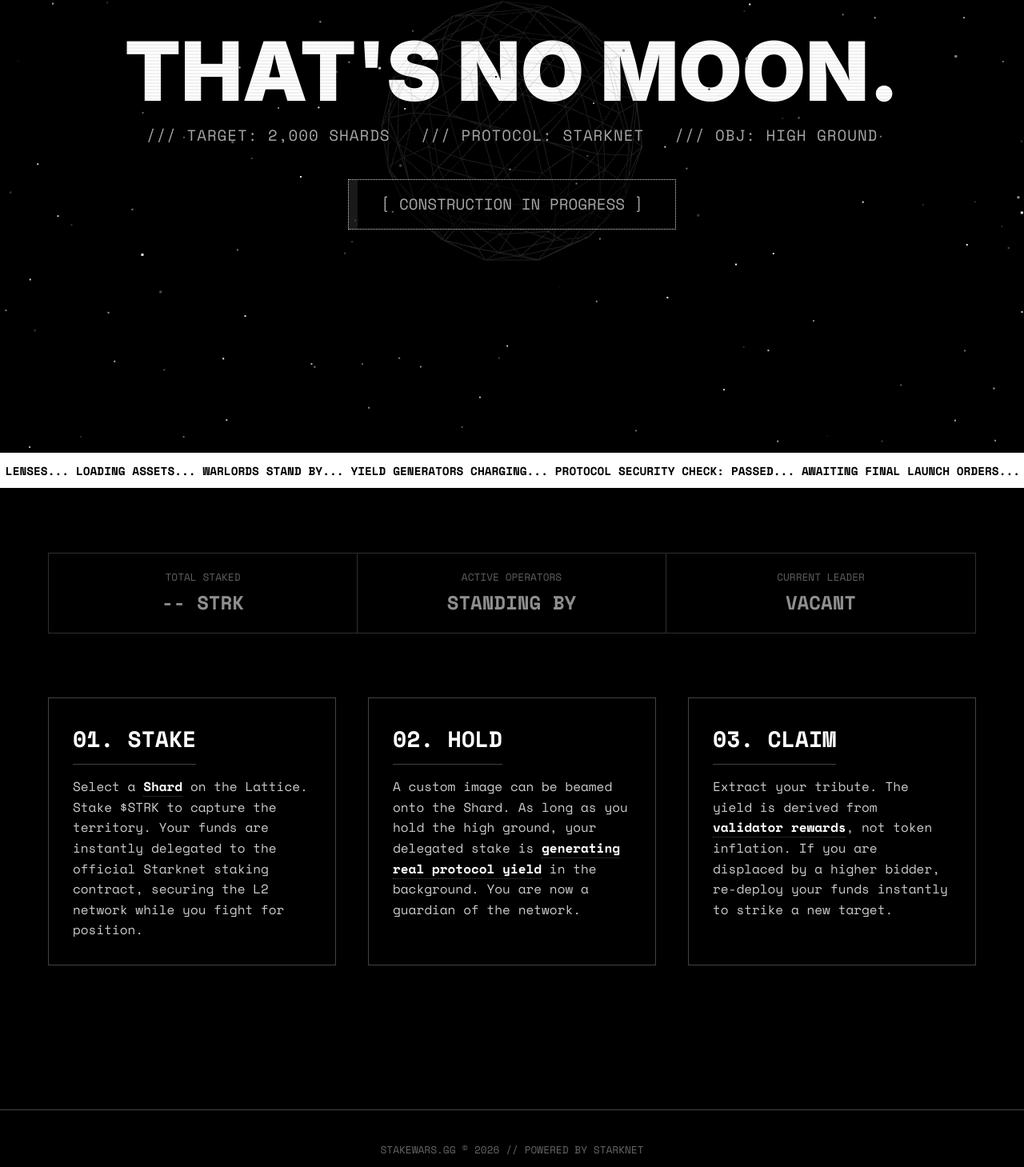
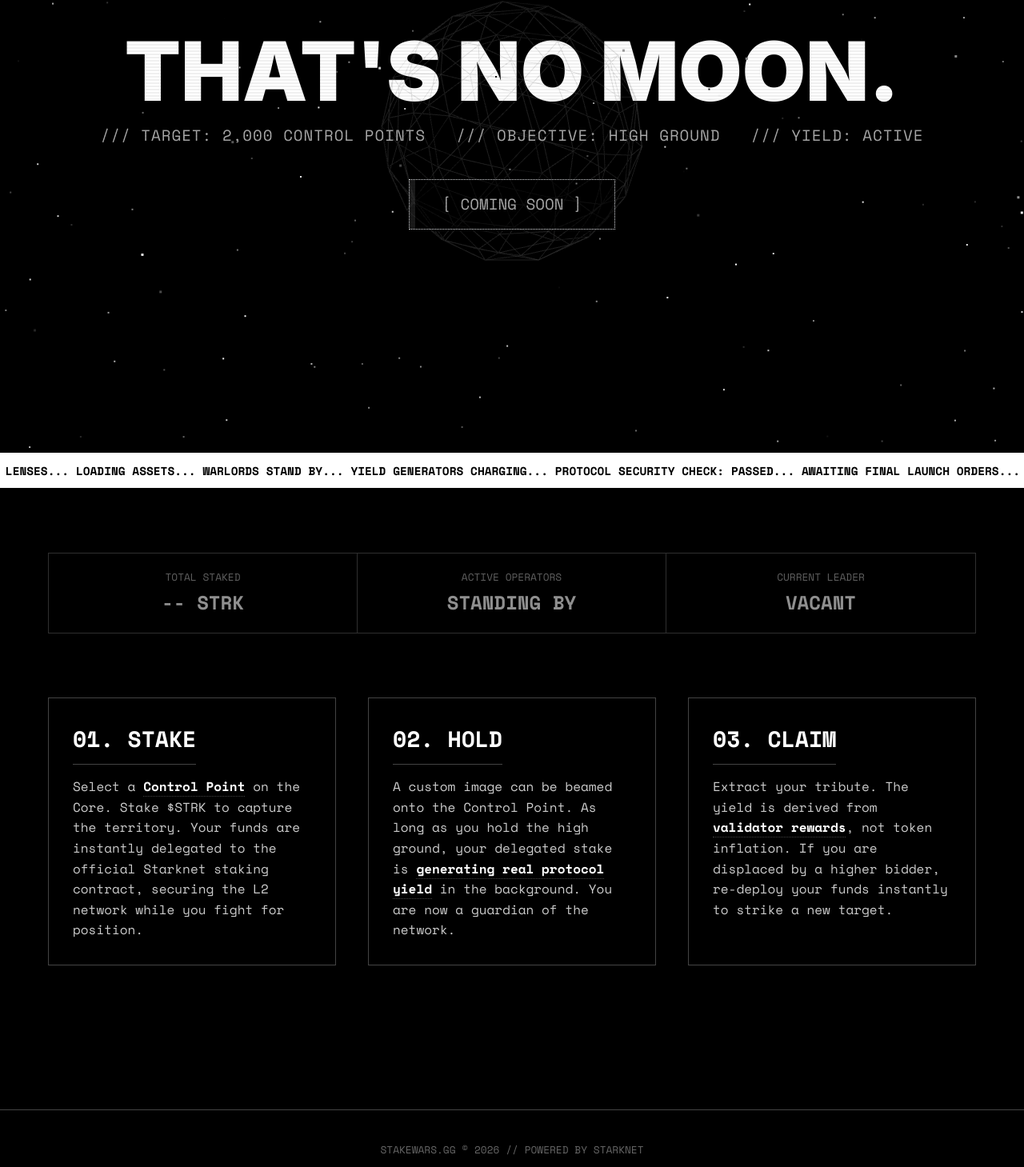
Before and after one commit to broody/stake-wars, a React (Vite) app: page / in a window 1280 px wide. Shown: the part 235-1694 px from the top of the page at 80% size. Built offline with nearby package versions, Linux system fonts and the light colour scheme.

Commit message:
feat: update PRD

```diff
--- a/src/App.tsx
+++ b/src/App.tsx
@@ -17,9 +17,9 @@ function App() {
         <>
           Select a{' '}
           <span className="text-fg font-bold border-b border-dotted border-dim">
-            Shard
+            Control Point
           </span>{' '}
-          on the Lattice. Stake $STRK to capture the territory. Your funds are
+          on the Core. Stake $STRK to capture the territory. Your funds are
           instantly delegated to the official Starknet staking contract,
           securing the L2 network while you fight for position.
         </>
@@ -29,8 +29,8 @@ function App() {
       title: '02. HOLD',
       description: (
         <>
-          A custom image can be beamed onto the Shard. As long as you hold the
-          high ground, your delegated stake is{' '}
+          A custom image can be beamed onto the Control Point. As long as you
+          hold the high ground, your delegated stake is{' '}
           <span className="text-fg font-bold border-b border-dotted border-dim">
             generating real protocol yield
           </span>{' '}
--- a/src/components/Footer.tsx
+++ b/src/components/Footer.tsx
@@ -3,7 +3,7 @@ export const Footer = () => {
     <footer className="border-t border-dim py-10 px-5 text-center text-[0.8rem] text-[#666]">
       <div>STAKEWARS.GG &copy; 2026 // POWERED BY STARKNET</div>
       <div className="footer-loc mt-2.5 text-fg font-bold">
-        LOCATION: THE HIGH GROUND
+        That's no moon, it's a yield generator!
       </div>
       <div className="mt-5">
         <a
--- a/src/components/Hero.tsx
+++ b/src/components/Hero.tsx
@@ -5,15 +5,16 @@ export const Hero = () => {
         That's No Moon.
       </h1>
       <h2 className="font-mono text-[clamp(0.8rem,1.5vw,1.2rem)] mt-5 mb-10 text-[#aaa] tracking-wider text-left md:text-center">
-        <span className="block md:inline">/// TARGET: 2,000 SHARDS</span>
+        <span className="block md:inline">
+          /// TARGET: 2,000 CONTROL POINTS
+        </span>
         <span className="hidden md:inline"> &nbsp; </span>
-        <span className="block md:inline">/// PROTOCOL: STARKNET</span>
+        <span className="block md:inline">/// OBJECTIVE: HIGH GROUND</span>
         <span className="hidden md:inline"> &nbsp; </span>
-        <span className="block md:inline">/// OBJ: HIGH GROUND</span>
+        <span className="block md:inline">/// YIELD: ACTIVE</span>
       </h2>
       <button className="btn-wip px-10 py-4 text-[1.2rem] border border-dotted bg-black/50 text-[#aaa] font-mono uppercase cursor-default relative overflow-hidden transition-all duration-200">
-        <span className="md:hidden">[ IN PROGRESS ]</span>
-        <span className="hidden md:inline">[ CONSTRUCTION IN PROGRESS ]</span>
+        <span>[ COMING SOON ]</span>
         <span className="absolute top-0 left-0 bottom-0 w-0 bg-white/10 animate-loading" />
       </button>
     </section>
```
Also changed, not shown: 1 other file (tests, documents, lock files or other folders).
